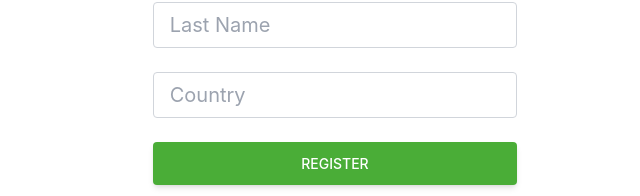
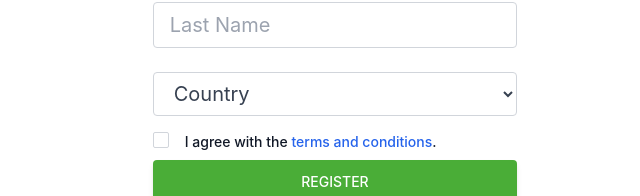
Before and after one commit to webdesignsbytom/webdesignsbytom-app, a React (Create React App) app in the folder client/: page /register in a window 1280 px wide. Shown: the part 844-1040 px from the top of the page, without its empty margins (345-985 px from the left). Built offline with nearby package versions, Linux system fonts and the light colour scheme.

Commit message:
added some checkboxes

```diff
--- a/client/src/App.js
+++ b/client/src/App.js
@@ -8,6 +8,7 @@ import DeveloperPanel from './pages/dev/DeveloperPanel';
 import Login from './users/Login';
 import Register from './users/Register';
 import ResetPassword from './pages/auth/ResetPassword';
+import UserAgreement from './pages/auth/UserAgreement';
 
 function App() {
   return (
@@ -26,6 +27,9 @@ function App() {
       <Route path='/register' element={<Register />} />
       <Route path='/reset-password' element={<ResetPassword />} />
 
+      {/* Util Routes */}
+      <Route path='/terms-and-conditions' element={<UserAgreement />} />
+
     </Routes>
     </>
   );
--- /dev/null
+++ b/client/src/pages/auth/UserAgreement.jsx
@@ -0,0 +1,9 @@
+import React from 'react'
+
+function UserAgreement() {
+  return (
+    <div>UserAgreement</div>
+  )
+}
+
+export default UserAgreement
--- a/client/src/pages/dev/DeveloperPanel.jsx
+++ b/client/src/pages/dev/DeveloperPanel.jsx
@@ -1,6 +1,6 @@
 import React, { useEffect, useState } from 'react';
 // Axios
-import client from '../../utils/client';
+import client from '../../users/utils/client';
 
 function DeveloperPanel() {
   const [eventLog, setEventLog] = useState([]);
--- a/client/src/users/Register.jsx
+++ b/client/src/users/Register.jsx
@@ -6,6 +6,7 @@ import { registerDataTemplate } from './utils';
 
 function Register() {
   const [registerForm, setRegisterForm] = useState(registerDataTemplate);
+  const [agreedToTerms, setAgreedToTerms] = useState(false);
   console.log('register', registerForm);
 
   const handleChange = (event) => {
@@ -20,7 +21,7 @@ function Register() {
   const handleRegister = (event) => {
     event.preventDefault();
     console.log('xxx');
-  }
+  };
   return (
     <>
       <div className='bg-white dark:bg-black h-screen'>
@@ -102,14 +103,42 @@ function Register() {
                     </div>
 
                     {/* <!-- Country input --> */}
-                    <div className='mb-6'>
+                    <div className='mb-4'>
+                      <select
+                        id='countries'
+                        className='form-control block w-full px-4 py-2 text-xl font-normal text-gray-700 bg-white bg-clip-padding border border-solid rounded transition ease-in-out m-0 border-gray-300 focus:text-gray-700 focus:bg-white focus:border-main-colour focus:outline-none'
+                      >
+                        <option>Country</option>
+                        <option value='US'>United States</option>
+                        <option value='CA'>Canada</option>
+                        <option value='FR'>France</option>
+                        <option value='DE'>Germany</option>
+                      </select>
+                    </div>
+
+                    <div className='flex h-auto mb-2'>
                       <input
-                        type='text'
-                        name='country'
-                        className='form-control block w-full px-4 py-2 text-xl font-normal text-gray-700 bg-white bg-clip-padding border border-solid border-gray-300 rounded transition ease-in-out m-0 focus:text-gray-700 focus:bg-white focus:border-main-colour focus:outline-none'
-                        placeholder='Country'
-                        onChange={handleChange}
+                        type='checkbox'
+                        className='form-check-input border-solid appearance-none h-4 w-4 border border-gray-300 rounded-sm bg-white checked:bg-main-colour checked:border-gray-900 focus:outline-none transition duration-200 bg-no-repeat bg-center bg-contain float-left mr-2 cursor-pointer'
+                        id='agreedToTerms'
+                        checked={agreedToTerms}
+                        onChange={() => {
+                          setAgreedToTerms(!agreedToTerms);
+                        }}
                       />
+                      <label
+                        htmlFor='link-checkbox'
+                        className='ml-2 text-sm font-medium text-gray-900 dark:text-gray-300 align-top'
+                      >
+                        I agree with the{' '}
+                        <Link
+                          to='/terms-and-conditions'
+                          className='text-blue-600 dark:text-blue-500 hover:underline'
+                        >
+                          terms and conditions
+                        </Link>
+                        .
+                      </label>
                     </div>
 
                     {/* <!-- Submit button --> */}
```
Also changed, not shown: client/src/users/utils/Validation.jsx (renamed from client/src/utils/Validation.jsx), client/src/users/utils/client.js (renamed from client/src/utils/client.js).
